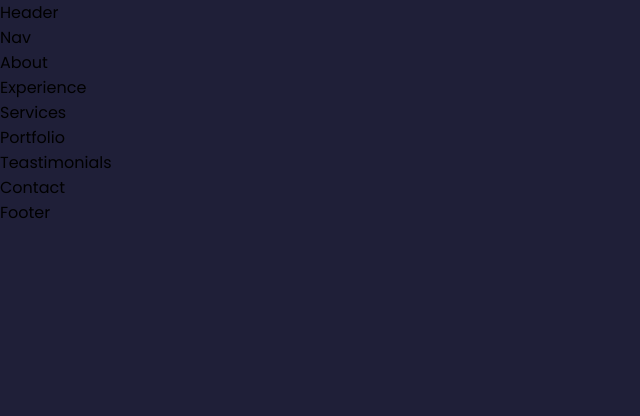
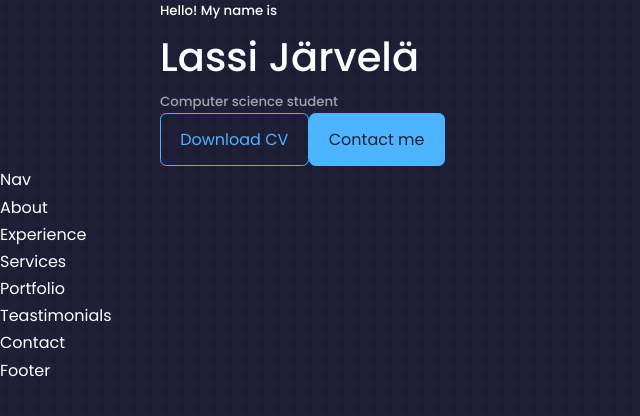
Before and after one commit to lassijar/portfolio-project, a React (Create React App) app: page / in a window 1280 px wide. Shown: the top 416 px of the page, without its empty margins (0-640 px from the left). Built offline with nearby package versions, Linux system fonts and the light colour scheme.

Commit message:
configured headers component and added two buttons

```diff
--- /dev/null
+++ b/src/components/header/CTA.jsx
@@ -0,0 +1,17 @@
+import React from "react";
+import CV_V2 from "../../assets/CV_V2.pdf";
+
+const CTA = () => {
+  return (
+    <div className="cta">
+      <a href={CV_V2} download className="btn">
+        Download CV
+      </a>
+      <a href="#contact" className="btn btn-primary">
+        Contact me
+      </a>
+    </div>
+  );
+};
+
+export default CTA;
--- a/src/components/header/Header.jsx
+++ b/src/components/header/Header.jsx
@@ -1,8 +1,18 @@
 import React from "react";
 import "./header.css";
+import CTA from "./CTA";
 
 const Header = () => {
-  return <div>Header</div>;
+  return (
+    <header>
+      <div className="container header__container">
+        <h5>Hello! My name is</h5>
+        <h1>Lassi Järvelä</h1>
+        <h5 className="text-light"> Computer science student</h5>
+        <CTA />
+      </div>
+    </header>
+  );
 };
 
 export default Header;
--- a/src/index.css
+++ b/src/index.css
@@ -19,6 +19,8 @@
   --color-white: #fff;
   --color-light: rgba(255, 255, 255, 0.6);
 
+  --transition: all 400ms ease;
+
   --container-width-lg: 75%;
   --container-width-md: 87%;
   --container-width-sm: 90%;
@@ -36,4 +38,106 @@
 body {
   font-family: "Poppins", sans-serif;
   background: var(--color-bg);
+  color: var(--color-white);
+  line-height: 1.7;
+  background-image: url(../src/assets/bg-texture.png);
 }
+
+/*--------------------General styles-------------------------------*/
+
+.container {
+  width: var(--container-width-lg);
+  margin: 0 auto;
+}
+
+h1,
+h2,
+h3,
+h4,
+h5 {
+  font-weight: 500;
+}
+
+h1 {
+  font-size: 2.5rem;
+}
+
+section {
+  margin-top: 8rem;
+}
+
+section > h2,
+section > h5 {
+  text-align: center;
+  color: var(--color-light);
+}
+
+section > h2 {
+  color: var(--color-primary);
+  margin-bottom: 3rem;
+}
+
+.text-light {
+  color: var(--color-light);
+}
+
+a {
+  color: var(--color-primary);
+  transition: var(--transition);
+}
+
+a:hover {
+  color: var(--color-white);
+}
+
+.btn {
+  width: max-content;
+  display: inline-block;
+  color: var(--color-primary);
+  padding: 0.75rem 1.2rem;
+  border-radius: 0.4rem;
+  cursor: pointer;
+  border: 1px solid var(--color-primary);
+  transition: var(--transition);
+}
+
+.btn-hover {
+  background: var(--color-white);
+  color: var(--color-bg);
+  border-color: transparent;
+}
+
+.btn-primary {
+  background: var(--color-primary);
+  color: var(--color-bg);
+}
+
+img {
+  display: block;
+  width: 100%;
+  object-fit: cover;
+}
+
+/* ----------------- Media queries (for medium size devices)-------------------------*/
+
+@media screen and (max-width: 1024px) {
+  .container {
+    width: var(--container-width-md);
+  }
+
+  section {
+    margin-top: 6rem;
+  }
+}
+
+/* ----------------- Media queries (for small size devices)-------------------------*/
+
+@media screen and (max-width: 600px) {
+  .container {
+    width: var(--container-width-sm);
+  }
+
+  section > h2 {
+    margin-top: 2rem;
+  }
+}
```
Also changed, not shown: 1 other file (tests, documents, lock files or other folders).
